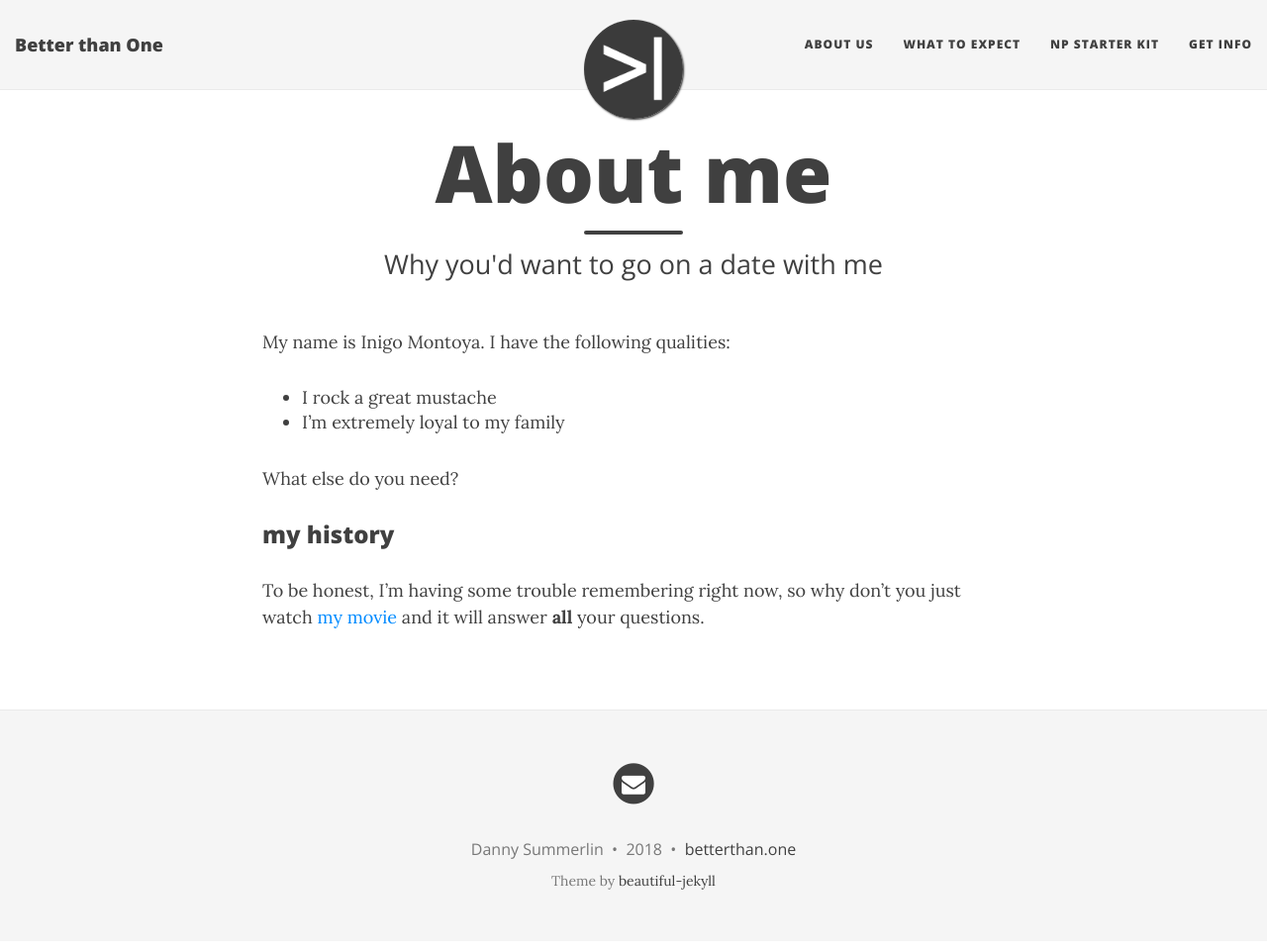
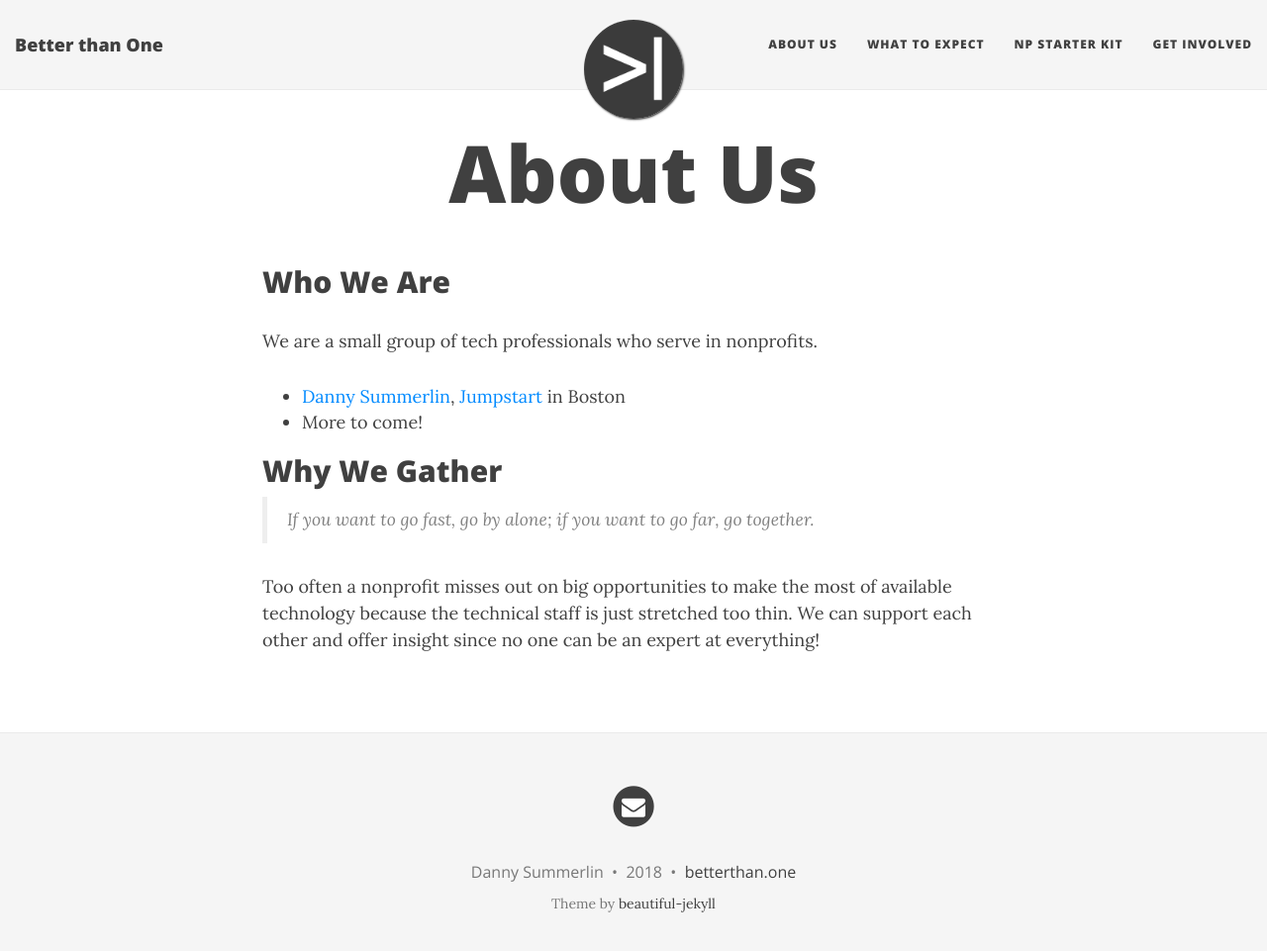
Before and after one commit to betterthan-one/betterthan-one.github.io, a Jekyll site: the page built from aboutus.md, in a window 1280 px wide and 974 px high. Shown: the top 961 px of the window at 99% size. Built offline with Jekyll 4.4.1, drawn with Linux system fonts in a browser that asks for light colours; nearby versions of some CDN libraries.

Commit message:
more content updates

```diff
--- a/_config.yml
+++ b/_config.yml
@@ -26,7 +26,7 @@ navbar-links:
   About Us: "aboutus"
   What to Expect: "whattoexpect"
   NP Starter Kit: "npstarterkit"
-  Get Info: "getinfo"
+  Get Involved: "getinvolved"
 
 # Image to show in the navigation bar - image must be a square (width = height)
 # Remove this parameter if you don't want an image in the navbar
--- a/aboutus.md
+++ b/aboutus.md
@@ -1,16 +1,17 @@
 ---
 layout: page
-title: About me
-subtitle: Why you'd want to go on a date with me
+title: About Us
 ---
 
-My name is Inigo Montoya. I have the following qualities:
+## Who We Are
 
-- I rock a great mustache
-- I'm extremely loyal to my family
+We are a small group of tech professionals who serve in nonprofits.
 
-What else do you need?
+- [Danny Summerlin](mailto:danny.summerlin@jstart.org), [Jumpstart](https://www.jstart.org) in Boston
+- More to come!
 
-### my history
+## Why We Gather
 
-To be honest, I'm having some trouble remembering right now, so why don't you just watch [my movie](http://en.wikipedia.org/wiki/The_Princess_Bride_%28film%29) and it will answer **all** your questions.
+> If you want to go fast, go by alone; if you want to go far, go together.
+
+Too often a nonprofit misses out on big opportunities to make the most of available technology because the technical staff is just stretched too thin. We can support each other and offer insight since no one can be an expert at everything!
```
Also changed, not shown: getinvolved.md (renamed from getinfo.md, +1 -1 lines), index.md (+3 -2 lines).
